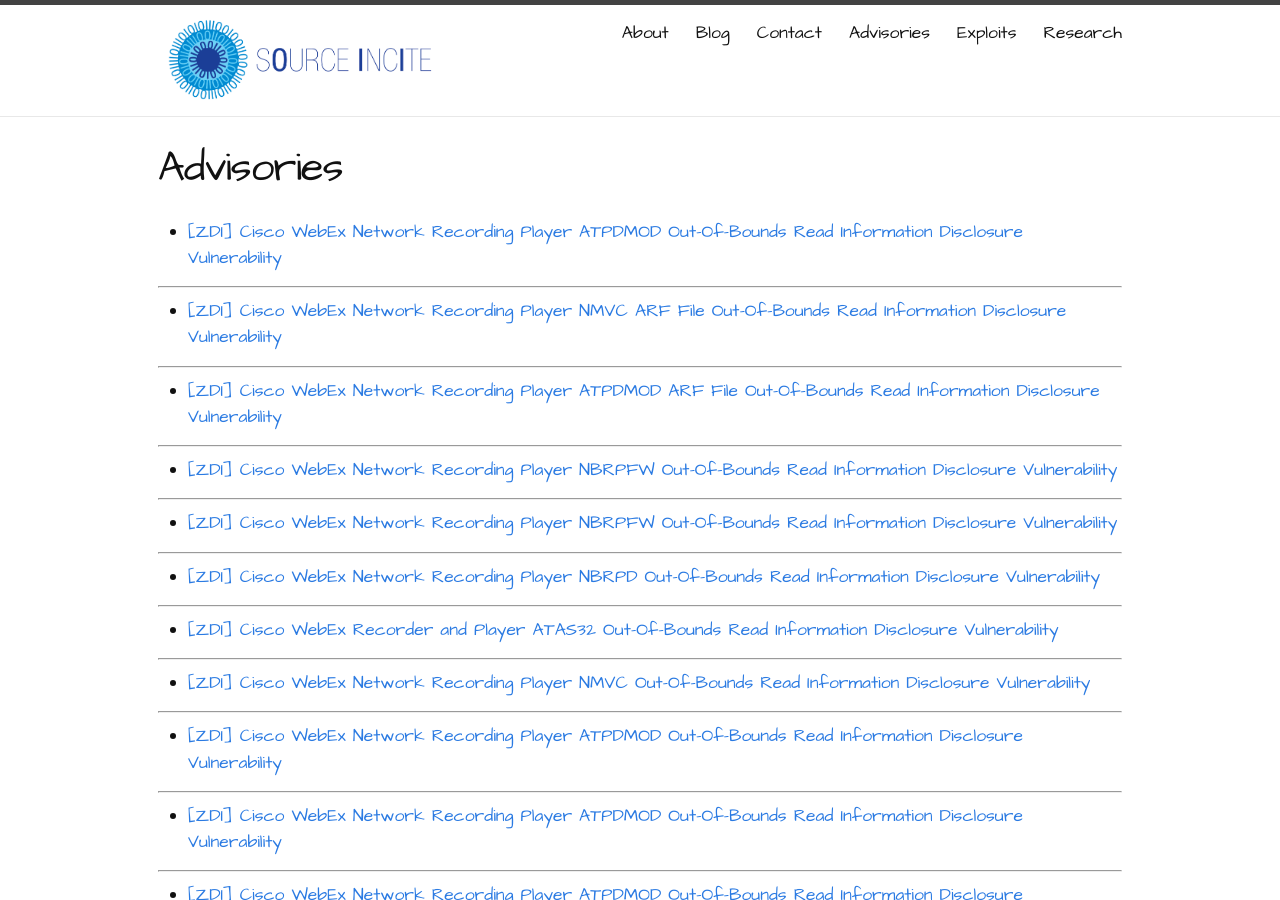
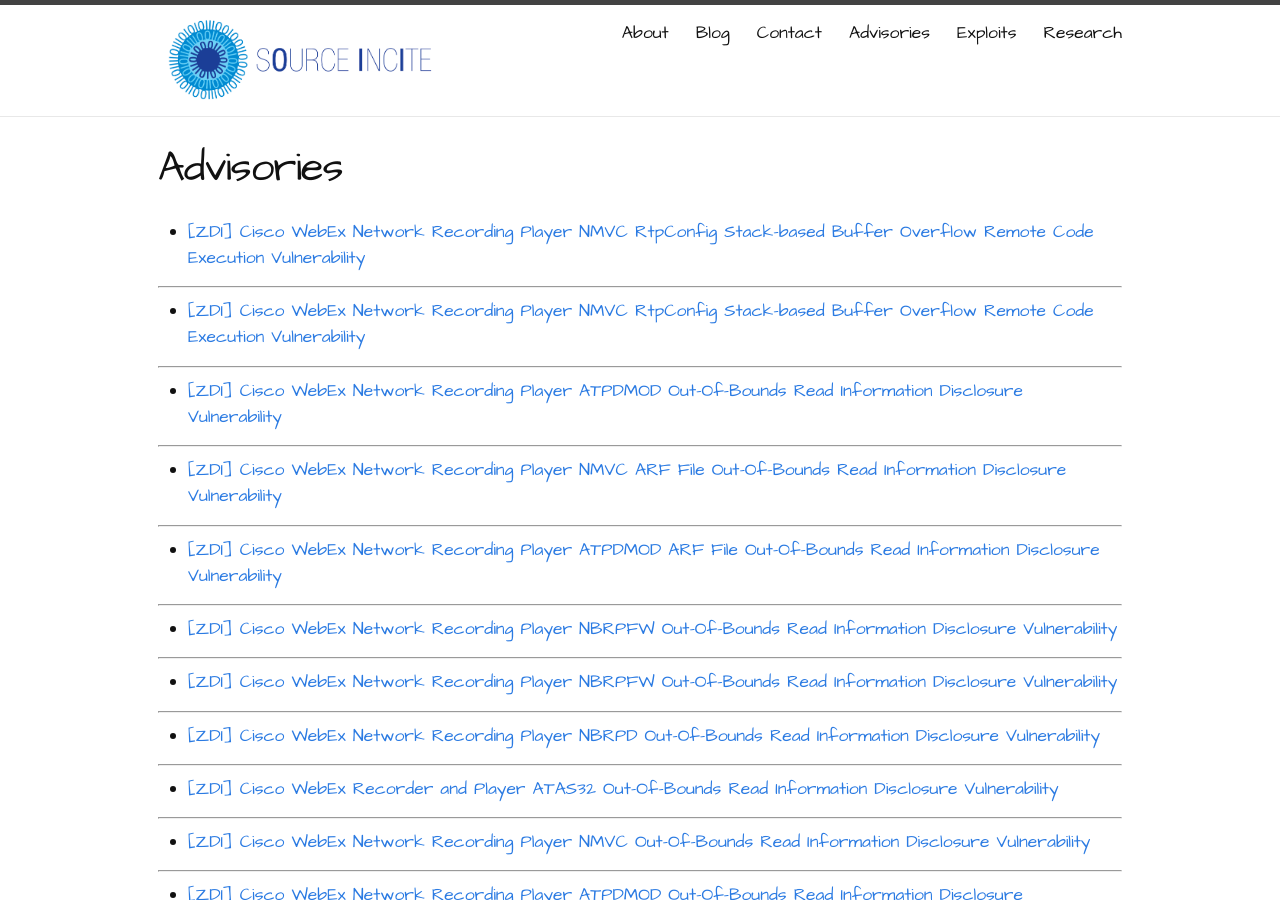
Before and after one commit to sourceincite/sourceincite.github.io, a Jekyll site: the page built from advisories/index.md, in a window 1280 px wide and 900 px high. Built offline with Jekyll 4.4.1, drawn with Linux system fonts in a browser that asks for light colours.

Commit message:
added some more cisco

```diff
--- a/advisories/index.md
+++ b/advisories/index.md
@@ -4,6 +4,14 @@
 permalink: /advisories/
 ---
 
+* [[ZDI] Cisco WebEx Network Recording Player NMVC RtpConfig Stack-based Buffer Overflow Remote Code Execution Vulnerability](https://www.zerodayinitiative.com/advisories/ZDI-18-1079/)
+
+---
+
+* [[ZDI] Cisco WebEx Network Recording Player NMVC RtpConfig Stack-based Buffer Overflow Remote Code Execution Vulnerability](https://www.zerodayinitiative.com/advisories/ZDI-18-1076/)
+
+---
+
 * [[ZDI] Cisco WebEx Network Recording Player ATPDMOD Out-Of-Bounds Read Information Disclosure Vulnerability](https://www.zerodayinitiative.com/advisories/ZDI-18-1045/)
 
 ---
```
